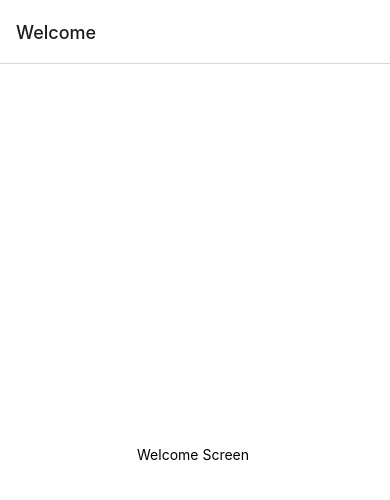
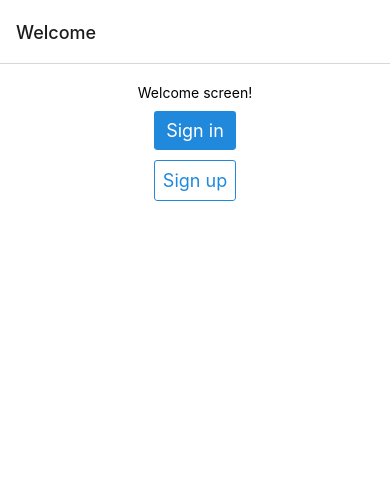
Before and after one commit to codewithdarkwa/expo-firebase-auth, a React Native app: screen / in a window 390 px wide. Shown: the top 500 px of the page. Built offline with nearby package versions, Linux system fonts and the light colour scheme; no server answers.

Commit message:
added functionality to sign in

```diff
--- a/screens/Home.js
+++ b/screens/Home.js
@@ -1,18 +1,28 @@
-import { StyleSheet,View,Text } from "react-native"
+import React from 'react';
+import { StyleSheet, Text, View } from 'react-native';
+import { useAuthentication } from '../utils/hooks/useAuthentication';
+import { Button } from 'react-native-elements';
 
-export default function Home(){
-    return(
-     <View style={styles.container}>
-        <Text>Home Screen </Text>
-     </View>
-    )
+export default function HomeScreen() {
+  const { user } = useAuthentication();
+
+  return (
+    <View style={styles.container}>
+      <Text>Welcome {user?.email}!</Text>
+
+      <Button title="Sign Out" style={styles.button} />
+    </View>
+  );
 }
 
 const styles = StyleSheet.create({
-container: {
+  container: {
     flex: 1,
     backgroundColor: '#fff',
     alignItems: 'center',
     justifyContent: 'center',
-}
+  },
+  button: {
+    marginTop: 10
+  }
 });
--- a/screens/SignIn.js
+++ b/screens/SignIn.js
@@ -1,18 +1,96 @@
-import { StyleSheet,View,Text } from "react-native"
+import React from 'react';
+import { StyleSheet, Text, View } from 'react-native';
+import Icon from 'react-native-vector-icons/FontAwesome';
+import { Input, Button } from 'react-native-elements';
+import { getAuth, signInWithEmailAndPassword } from 'firebase/auth';
 
-export default function SignIn(){
-    return(
-     <View style={styles.container}>
-        <Text>SignIn Screen </Text>
-     </View>
-    )
+const auth = getAuth();
+
+const SignIn = () => {
+  const [value, setValue] = React.useState({
+    email: '',
+    password: '',
+    error: ''
+  })
+
+  async function signIn() {
+    if (value.email === '' || value.password === '') {
+      setValue({
+        ...value,
+        error: 'Email and password are mandatory.'
+      })
+      return;
+    }
+
+    try {
+      await signInWithEmailAndPassword(auth, value.email, value.password);
+    } catch (error) {
+      setValue({
+        ...value,
+        error: error.message,
+      })
+    }
+  }
+
+  return (
+    <View style={styles.container}>
+      <Text>Signin screen!</Text>
+
+      {!!value.error && <View style={styles.error}><Text>{value.error}</Text></View>}
+
+      <View style={styles.controls}>
+        <Input
+          placeholder='Email'
+          containerStyle={styles.control}
+          value={value.email}
+          onChangeText={(text) => setValue({ ...value, email: text })}
+          leftIcon={<Icon
+            name='envelope'
+            size={16}
+          />}
+        />
+
+        <Input
+          placeholder='Password'
+          containerStyle={styles.control}
+          value={value.password}
+          onChangeText={(text) => setValue({ ...value, password: text })}
+          secureTextEntry={true}
+          leftIcon={<Icon
+            name='key'
+            size={16}
+          />}
+        />
+
+        <Button title="Sign in" buttonStyle={styles.control} onPress={signIn} />
+      </View>
+    </View>
+  );
 }
 
 const styles = StyleSheet.create({
-container: {
+  container: {
     flex: 1,
+    paddingTop: 20,
     backgroundColor: '#fff',
     alignItems: 'center',
     justifyContent: 'center',
-}
+  },
+
+  controls: {
+    flex: 1,
+  },
+
+  control: {
+    marginTop: 10
+  },
+
+  error: {
+    marginTop: 10,
+    padding: 10,
+    color: '#fff',
+    backgroundColor: '#D54826FF',
+  }
 });
+
+export default SignIn;
--- a/screens/SignUp.js
+++ b/screens/SignUp.js
@@ -1,18 +1,94 @@
-import { StyleSheet,View,Text } from "react-native"
+import React from 'react';
+import { StyleSheet, Text, View } from 'react-native';
+import Icon from 'react-native-vector-icons/FontAwesome';
+import { Input, Button } from 'react-native-elements';
 
-export default function SignOut(){
-    return(
-     <View style={styles.container}>
-        <Text>SignOut Screen </Text>
-     </View>
-    )
+const SignUp  = ({ navigation }) => {
+  const [value, setValue] = React.useState({
+    email: '',
+    password: '',
+    error: ''
+  })
+
+  async function signUp() {
+    if (value.email === '' || value.password === '') {
+      setValue({
+        ...value,
+        error: 'Email and password are mandatory.'
+      })
+      return;
+    }
+
+    try {
+      await createUserWithEmailAndPassword(auth, value.email, value.password);
+      navigation.navigate('Sign In');
+    } catch (error) {
+      setValue({
+        ...value,
+        error: error.message,
+      })
+    }
+  }
+
+  return (
+    <View style={styles.container}>
+      <Text>Signup screen!</Text>
+
+      {!!value.error && <View style={styles.error}><Text>{value.error}</Text></View>}
+
+      <View style={styles.controls}>
+        <Input
+          placeholder='Email'
+          containerStyle={styles.control}
+          value={value.email}
+          onChangeText={(text) => setValue({ ...value, email: text })}
+          leftIcon={<Icon
+            name='envelope'
+            size={16}
+          />}
+        />
+
+        <Input
+          placeholder='Password'
+          containerStyle={styles.control}
+          value={value.password}
+          onChangeText={(text) => setValue({ ...value, password: text })}
+          secureTextEntry={true}
+          leftIcon={<Icon
+            name='key'
+            size={16}
+          />}
+        />
+
+        <Button title="Sign up" buttonStyle={styles.control} onPress={signUp} />
+      </View>
+    </View>
+  );
 }
 
 const styles = StyleSheet.create({
-container: {
+  container: {
     flex: 1,
+    paddingTop: 20,
     backgroundColor: '#fff',
     alignItems: 'center',
     justifyContent: 'center',
-}
+  },
+
+  controls: {
+    flex: 1,
+  },
+
+  control: {
+    marginTop: 10
+  },
+
+  error: {
+    marginTop: 10,
+    padding: 10,
+    color: '#fff',
+    backgroundColor: '#D54826FF',
+  }
 });
+
+export default SignUp;
--- a/screens/Welcome.js
+++ b/screens/Welcome.js
@@ -1,18 +1,36 @@
-import { StyleSheet,View,Text } from "react-native"
+import React from 'react';
+import { StyleSheet, Text, View } from 'react-native';
+import { Button } from 'react-native-elements';
 
-export default function Welcome(){
-    return(
-     <View style={styles.container}>
-        <Text>Welcome Screen </Text>
-     </View>
-    )
+const WelcomeScreen = ({ navigation }) => {
+  return (
+    <View style={styles.container}>
+      <Text>Welcome screen!</Text>
+
+      <View style={styles.buttons}>
+        <Button title="Sign in" buttonStyle={styles.button} onPress={() => navigation.navigate('Sign In')} />
+        <Button title="Sign up" type="outline" buttonStyle={styles.button} onPress={() => navigation.navigate('Sign Up')} />
+      </View>
+    </View>
+  );
 }
 
 const styles = StyleSheet.create({
-container: {
+  container: {
     flex: 1,
+    paddingTop: 20,
     backgroundColor: '#fff',
     alignItems: 'center',
     justifyContent: 'center',
-}
+  },
+
+  buttons: {
+    flex: 1,
+  },
+
+  button: {
+    marginTop: 10
+  }
 });
+
+export default WelcomeScreen;
```
